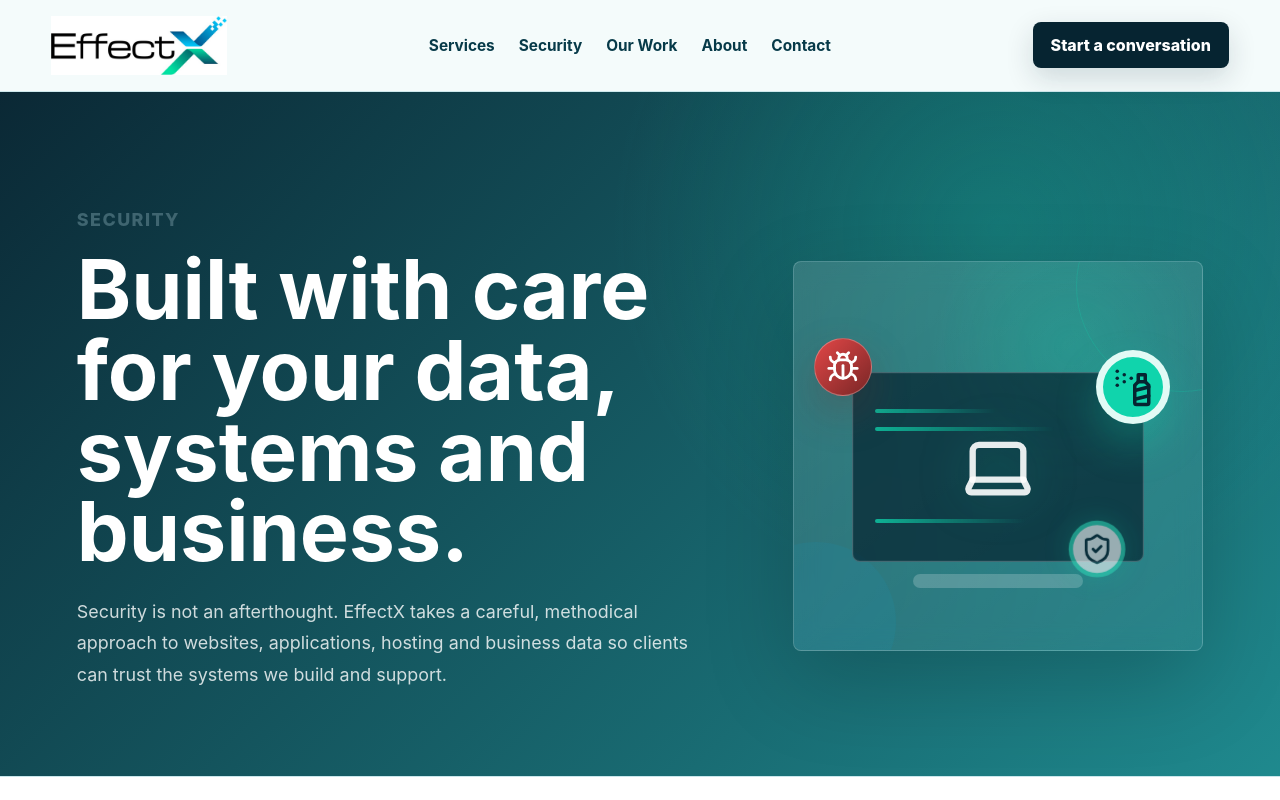
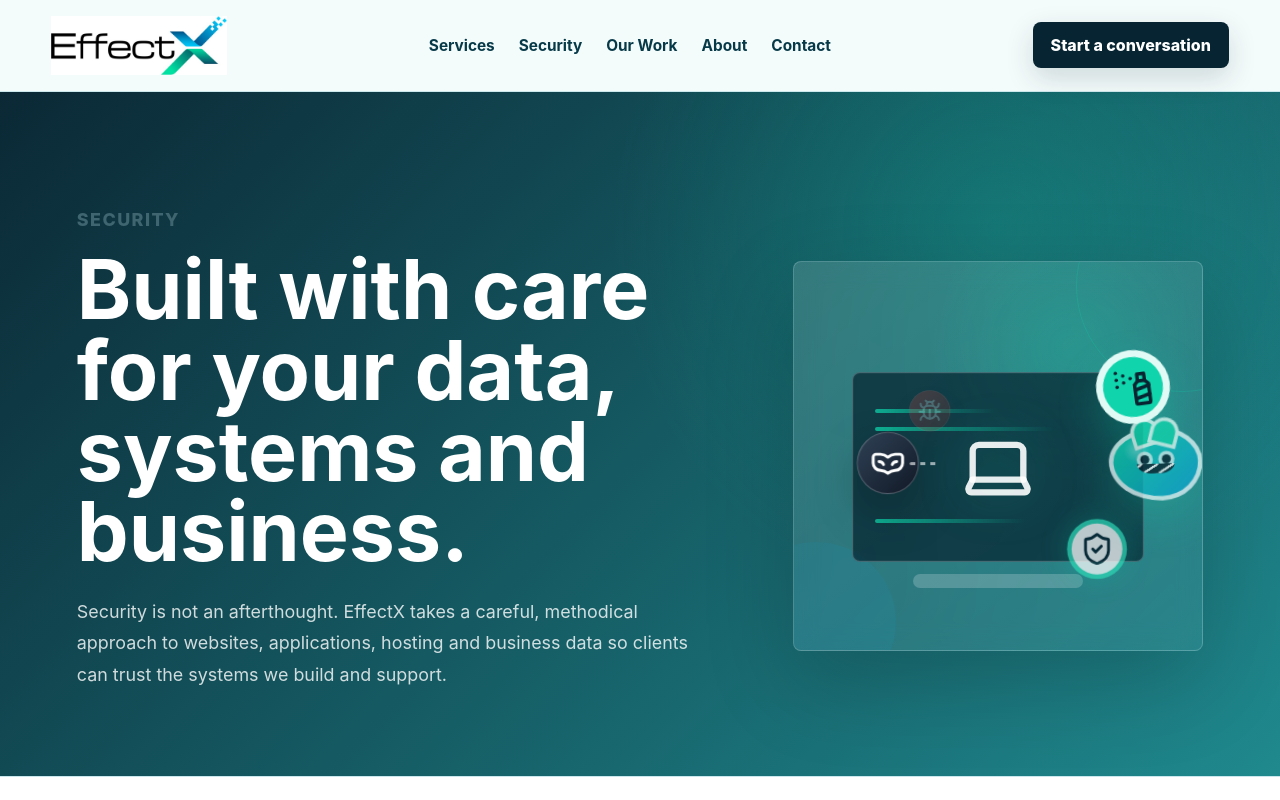
Before and after one commit to Jeffa2002/effectx-site, a Next.js app: page /security in a window 1280 px wide. Shown: the top 800 px of the page. Built offline with nearby package versions, Linux system fonts and the light colour scheme.

Commit message:
Add hacker and cyber monster security animation

```diff
--- a/app/security/page.tsx
+++ b/app/security/page.tsx
@@ -13,6 +13,7 @@ import {
   SprayCan,
   ShieldCheck,
   Siren,
+  VenetianMask,
 } from "lucide-react";
 
 const securityChecks = [
@@ -116,6 +117,16 @@ export default function SecurityPage() {
               <Bug size={34} />
             </div>
 
+            <div className="threat-hacker">
+              <VenetianMask size={34} />
+            </div>
+
+            <div className="cyber-monster">
+              <span className="monster-eye monster-eye-left" />
+              <span className="monster-eye monster-eye-right" />
+              <span className="monster-mouth" />
+            </div>
+
             <div className="cyber-spray">
               <SprayCan size={42} />
               <span className="spray-cloud spray-cloud-one" />
--- a/app/styles.css
+++ b/app/styles.css
@@ -760,7 +760,112 @@ h3 {
   border: 1px solid rgba(255, 255, 255, 0.28);
   border-radius: 999px;
   box-shadow: 0 18px 42px rgba(121, 38, 38, 0.26);
-  animation: bugApproach 5.8s ease-in-out infinite;
+  animation: bugApproach 9.6s ease-in-out infinite;
+}
+
+.threat-hacker {
+  position: absolute;
+  bottom: 126px;
+  left: -72px;
+  z-index: 4;
+  width: 60px;
+  height: 60px;
+  display: grid;
+  place-items: center;
+  color: #fff;
+  background: linear-gradient(135deg, #2f4155, #111927);
+  border: 1px solid rgba(255, 255, 255, 0.24);
+  border-radius: 999px;
+  box-shadow: 0 18px 44px rgba(0, 0, 0, 0.28);
+  opacity: 0;
+  animation: hackerSneak 9.6s ease-in-out infinite;
+}
+
+.threat-hacker::after {
+  content: "";
+  position: absolute;
+  right: -20px;
+  width: 28px;
+  height: 3px;
+  background: repeating-linear-gradient(
+    90deg,
+    rgba(255, 255, 255, 0.84) 0 5px,
+    transparent 5px 10px
+  );
+  border-radius: 999px;
+  opacity: 0.7;
+}
+
+.cyber-monster {
+  position: absolute;
+  top: 168px;
+  right: 24px;
+  z-index: 7;
+  width: 104px;
+  height: 82px;
+  background:
+    radial-gradient(circle at 28% 28%, rgba(255, 255, 255, 0.32), transparent 17%),
+    linear-gradient(135deg, var(--aqua), var(--blue));
+  border: 5px solid rgba(255, 255, 255, 0.86);
+  border-radius: 52% 48% 44% 56% / 46% 48% 52% 54%;
+  box-shadow: 0 20px 46px rgba(16, 212, 172, 0.3);
+  opacity: 0;
+  transform-origin: center;
+  animation: monsterChomp 9.6s ease-in-out infinite;
+}
+
+.cyber-monster::before,
+.cyber-monster::after {
+  content: "";
+  position: absolute;
+  top: -15px;
+  width: 24px;
+  height: 24px;
+  background: var(--aqua);
+  border: 4px solid rgba(255, 255, 255, 0.86);
+  border-radius: 999px 999px 4px 4px;
+}
+
+.cyber-monster::before {
+  left: 20px;
+  transform: rotate(-16deg);
+}
+
+.cyber-monster::after {
+  right: 20px;
+  transform: rotate(16deg);
+}
+
+.monster-eye {
+  position: absolute;
+  top: 26px;
+  width: 10px;
+  height: 10px;
+  background: var(--navy);
+  border-radius: 999px;
+  box-shadow: 0 0 0 4px rgba(255, 255, 255, 0.76);
+}
+
+.monster-eye-left {
+  left: 30px;
+}
+
+.monster-eye-right {
+  right: 30px;
+}
+
+.monster-mouth {
+  position: absolute;
+  left: 26px;
+  right: 26px;
+  bottom: 18px;
+  height: 18px;
+  background:
+    linear-gradient(135deg, transparent 0 42%, #fff 43% 55%, transparent 56%) 6px 0 / 18px 18px repeat-x,
+    var(--navy);
+  border-radius: 4px 4px 999px 999px;
+  transform-origin: center top;
+  animation: monsterMouth 9.6s ease-in-out infinite;
 }
 
 .cyber-spray {
@@ -777,7 +882,7 @@ h3 {
   border: 7px solid rgba(255, 255, 255, 0.88);
   border-radius: 999px;
   box-shadow: 0 20px 42px rgba(16, 212, 172, 0.28);
-  animation: sprayTilt 5.8s ease-in-out infinite;
+  animation: sprayTilt 9.6s ease-in-out infinite;
 }
 
 .spray-cloud {
@@ -789,7 +894,7 @@ h3 {
   border-radius: 999px;
   opacity: 0;
   transform-origin: right;
-  animation: sprayBurst 5.8s ease-in-out infinite;
+  animation: sprayBurst 9.6s ease-in-out infinite;
 }
 
 .spray-cloud-one {
@@ -822,7 +927,7 @@ h3 {
   border: 5px solid rgba(16, 212, 172, 0.88);
   border-radius: 999px;
   box-shadow: 0 0 34px rgba(16, 212, 172, 0.32);
-  animation: shieldConfirm 5.8s ease-in-out infinite;
+  animation: shieldConfirm 9.6s ease-in-out infinite;
 }
 
 .security-intro {
@@ -1131,18 +1236,18 @@ h3 {
 
 @keyframes bugApproach {
   0%,
-  18% {
+  10% {
     transform: translate(0, 0) scale(1);
     opacity: 1;
   }
 
-  42% {
+  26% {
     transform: translate(115px, 58px) scale(1.08);
     opacity: 1;
   }
 
-  54%,
-  72% {
+  35%,
+  48% {
     transform: translate(115px, 58px) scale(0.62);
     opacity: 0;
   }
@@ -1155,28 +1260,28 @@ h3 {
 
 @keyframes sprayTilt {
   0%,
-  30%,
+  18%,
   100% {
     transform: rotate(0deg);
   }
 
-  42%,
-  56% {
+  27%,
+  38% {
     transform: rotate(-13deg);
   }
 }
 
 @keyframes sprayBurst {
   0%,
-  34%,
-  66%,
+  21%,
+  43%,
   100% {
     opacity: 0;
     transform: scaleX(0.15) translateX(0);
   }
 
-  44%,
-  56% {
+  29%,
+  37% {
     opacity: 1;
     transform: scaleX(1) translateX(-28px);
   }
@@ -1184,16 +1289,83 @@ h3 {
 
 @keyframes shieldConfirm {
   0%,
-  46%,
+  24%,
+  52%,
   100% {
     transform: scale(0.86);
     opacity: 0.58;
   }
 
-  58%,
-  78% {
+  36%,
+  45%,
+  86%,
+  94% {
     transform: scale(1);
     opacity: 1;
+  }
+}
+
+@keyframes hackerSneak {
+  0%,
+  48% {
+    transform: translate(0, 0) scale(0.9);
+    opacity: 0;
+  }
+
+  58% {
+    transform: translate(76px, -10px) scale(1);
+    opacity: 1;
+  }
+
+  70% {
+    transform: translate(156px, -38px) scale(1.05);
+    opacity: 1;
+  }
+
+  78%,
+  90% {
+    transform: translate(214px, -50px) scale(0.24);
+    opacity: 0;
+  }
+
+  100% {
+    transform: translate(0, 0) scale(0.9);
+    opacity: 0;
+  }
+}
+
+@keyframes monsterChomp {
+  0%,
+  57%,
+  96%,
+  100% {
+    transform: translate(80px, -12px) scale(0.35) rotate(8deg);
+    opacity: 0;
+  }
+
+  70% {
+    transform: translate(16px, -6px) scale(1.05) rotate(-5deg);
+    opacity: 1;
+  }
+
+  78%,
+  88% {
+    transform: translate(-24px, -12px) scale(1.18) rotate(-12deg);
+    opacity: 1;
+  }
+}
+
+@keyframes monsterMouth {
+  0%,
+  66%,
+  86%,
+  100% {
+    transform: scaleY(0.6);
+  }
+
+  75%,
+  80% {
+    transform: scaleY(1.55);
   }
 }
 
@@ -1440,6 +1612,29 @@ h3 {
     height: 50px;
   }
 
+  .threat-hacker {
+    bottom: 108px;
+    left: -64px;
+    width: 52px;
+    height: 52px;
+  }
+
+  .cyber-monster {
+    top: 144px;
+    right: 10px;
+    width: 86px;
+    height: 70px;
+    border-width: 4px;
+  }
+
+  .cyber-monster::before,
+  .cyber-monster::after {
+    top: -13px;
+    width: 20px;
+    height: 20px;
+    border-width: 3px;
+  }
+
   .cyber-spray {
     top: 64px;
     right: 18px;
@@ -1500,6 +1695,9 @@ h3 {
   .hero-flow-line::before,
   .hero-flow-step,
   .threat-bug,
+  .threat-hacker,
+  .cyber-monster,
+  .monster-mouth,
   .cyber-spray,
   .spray-cloud,
   .security-shield,
```
